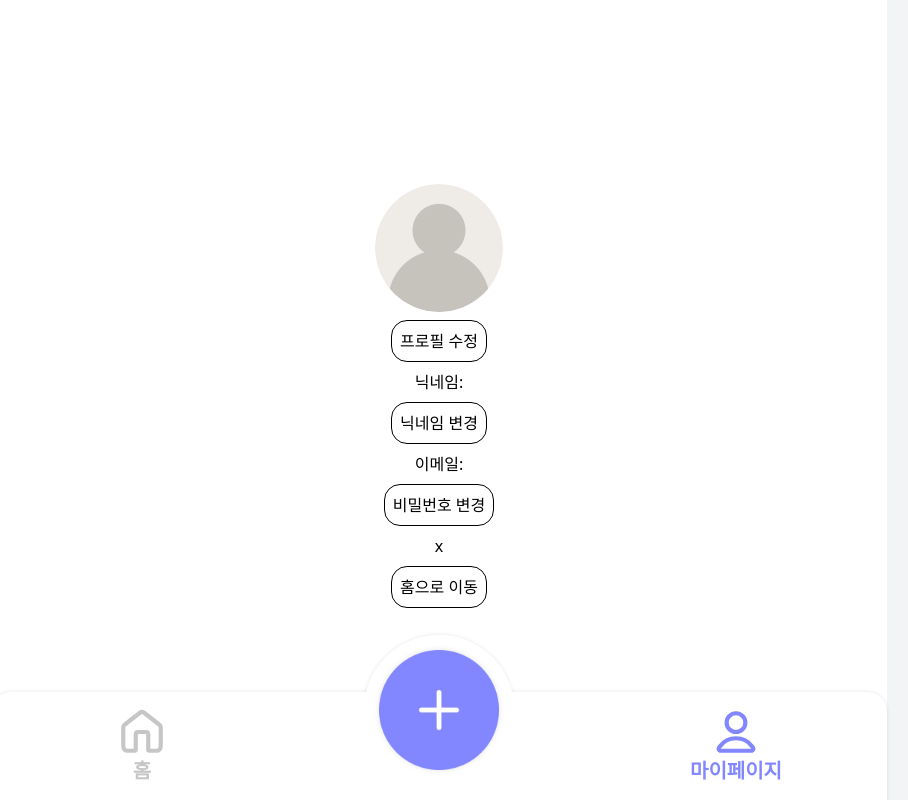
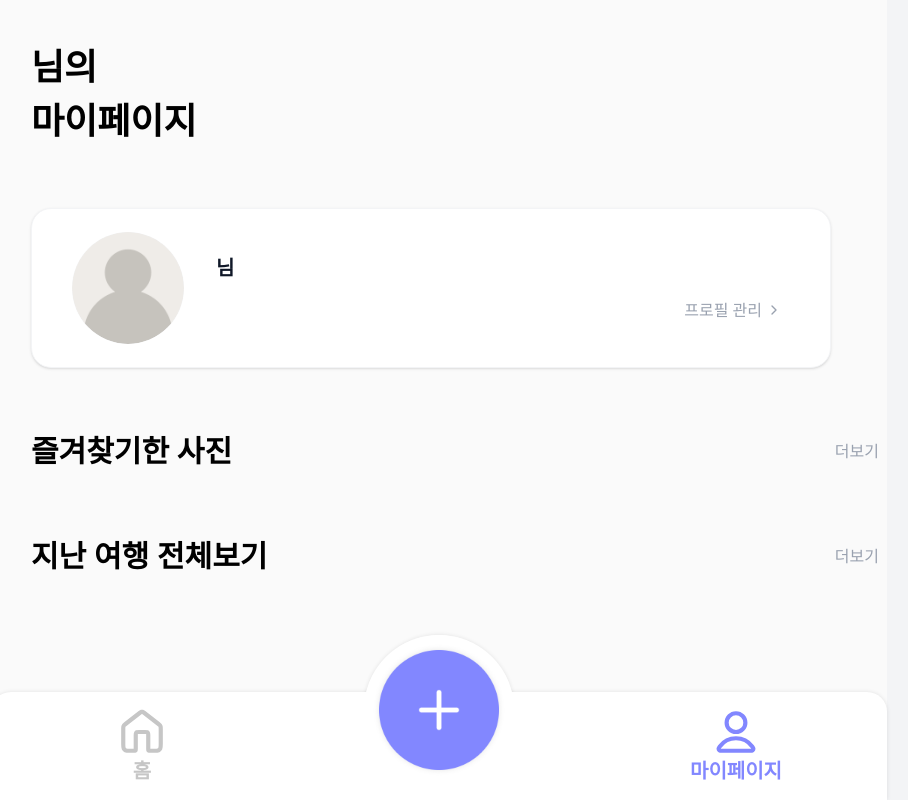
Before and after one commit to Team-Ilmansa/yeogiga-web, a React (Vite) app: page /mypage in a window 1280 px wide. Shown: the top 800 px of the page, without its empty margins (201-1109 px from the left). Built offline with nearby package versions, Linux system fonts and the light colour scheme; no server answers.

Commit message:
feat: 마이페이지 UI 구현

```diff
--- a/src/pages/MyPage.jsx
+++ b/src/pages/MyPage.jsx
@@ -6,6 +6,11 @@ import useAuth from '@/hooks/useAuth'
 import { useNavigate } from 'react-router-dom'
 import updateProfileApi from '@/apis/users/updateProfileApi'
 import HomeButton from '@/components/home/HomeButton'
+
+import { ChevronRight } from 'lucide-react'
+import ProfileCard from '@/components/mypage/ProfileCard'
+import FavoritePhotos from '@/components/mypage/FavoritePhotos'
+import PastTrip from '@/components/mypage/PastTrip'
 
 const MyPage = () => {
   const [userInfo, setUserInfo] = useState([])
@@ -103,12 +108,24 @@ const MyPage = () => {
   }, [])
 
   return (
+    <>
+      <div className='flex w-full flex-col gap-15 bg-[var(--Grey-Scale-grey-50)] pt-10 pb-50 pl-10'>
+        {/* 마이페이지 유저정보 */}
+        <div>
+          <h1 className='text-4xl leading-normal font-bold'>
+            {userInfo.nickname}님의
+            <br />
+            마이페이지
+          </h1>
+        </div>
+        {/* 프로필카드 */}
+        <ProfileCard userInfo={userInfo} />
+        {/* 즐겨찾기한 사진 */}
+        <FavoritePhotos />
+        {/* 지난 여행 전체보기 */}
+        <PastTrip />
+        {/* TODO: 이외 기능 추가 */}
         <div className='flex h-screen w-screen flex-col items-center justify-center gap-2'>
-      <img
-        src={previewUrl || '/images/default_profile.png'}
-        alt='프로필'
-        className='h-32 w-32 rounded-full object-cover'
-      />
           <button onClick={handleUploadClick}>프로필 수정</button>
           <input
             ref={fileInputRef}
@@ -161,6 +178,8 @@ const MyPage = () => {
           <button onClick={() => navigate('/')}>홈으로 이동</button>
           <HomeButton currentPage='mypage' />
         </div>
+      </div>
+    </>
   )
 }
 
```
Lines whose indentation alone changed are shown as unchanged.
